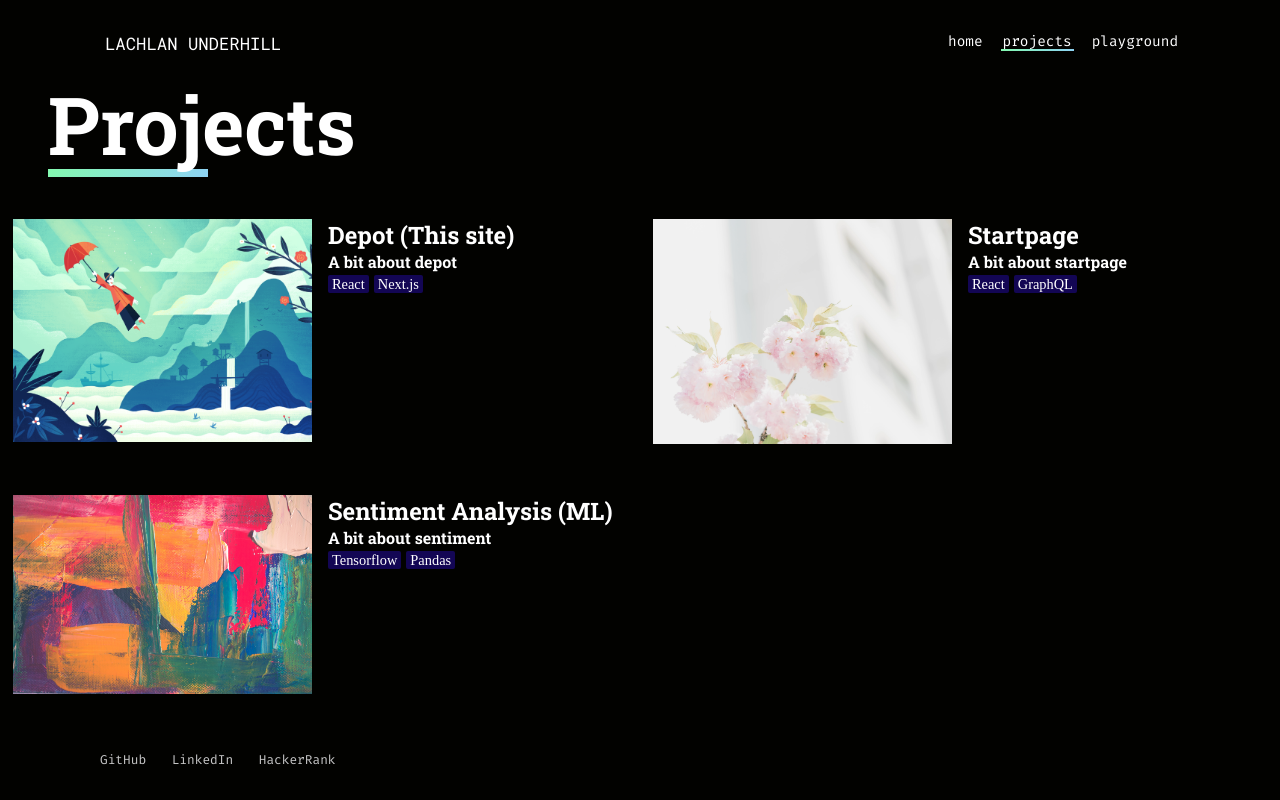
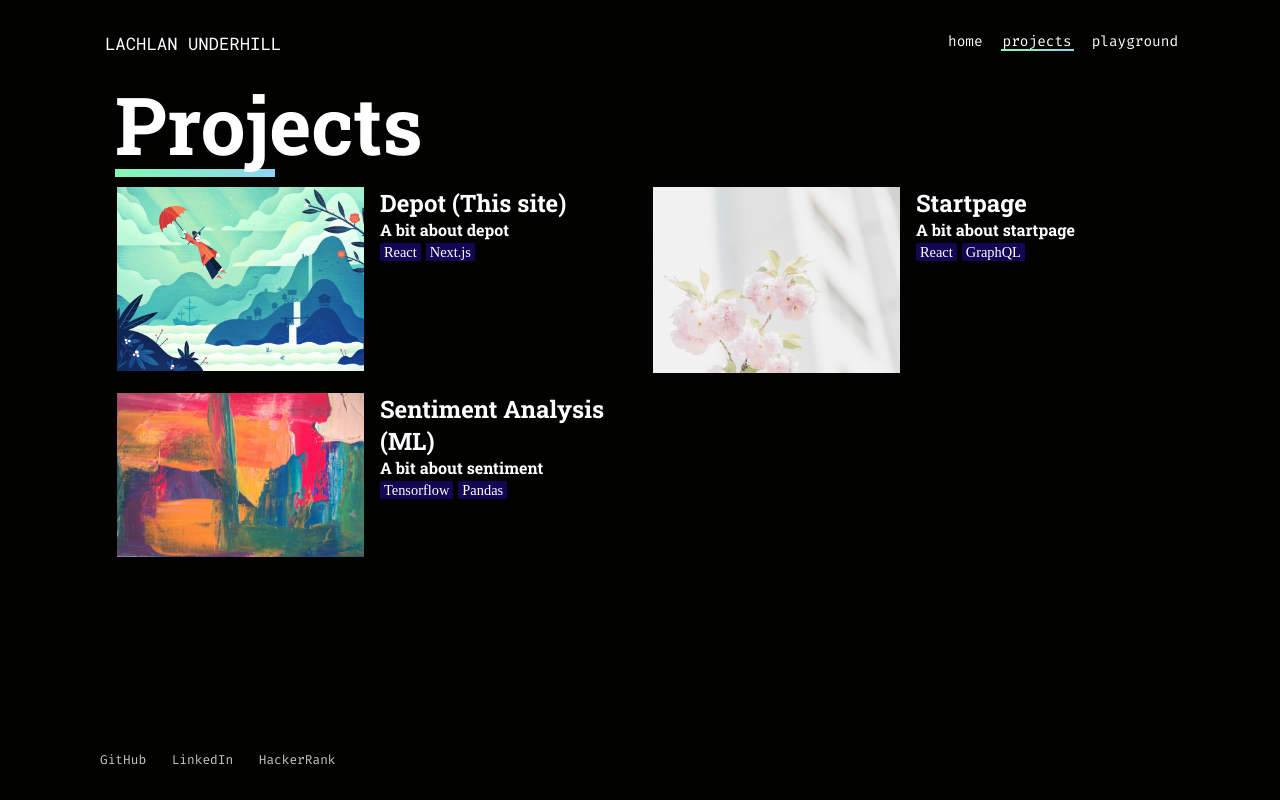
Before and after one commit to bambanah/lachie.xyz, a Next.js app: page /projects in a window 1280 px wide. Built offline with nearby package versions, Linux system fonts and the light colour scheme; a web font is replaced by a local one.

Commit message:
Fixed weird spacing on project list page

```diff
--- a/components/styles/projects.module.scss
+++ b/components/styles/projects.module.scss
@@ -4,13 +4,17 @@
 
   display: flex;
   flex-direction: column;
+  align-items: center;
+}
+
+.heading_div {
+  width: 100%;
+  text-align: left;
 
   h1 {
     font-family: "Roboto Slab", serif;
     font-size: 5em;
-    margin: 0;
-    margin-bottom: 2rem;
-    margin-left: 3rem;
+    margin-left: calc(5% + 15px);
 
     background-image: linear-gradient(120deg, #84fab0 0%, #8fd3f4 100%);
     background-repeat: no-repeat;
@@ -21,16 +25,27 @@
 
 .list {
   font-family: "Roboto Slab", serif;
-  flex: 1 0 25%;
+  flex: 0 0;
+  flex-basis: content;
 
   display: flex;
   height: 100%;
   flex-direction: row;
   flex-wrap: wrap;
   justify-content: left;
-  // white-space: nowrap;
+  padding: 0 5%;
 
   z-index: 10;
+  margin: 0 auto 0 auto;
+}
+
+@media (min-width: 1200px) {
+  .heading_div {
+    width: 1200px;
+  }
+  .list {
+    width: 1200px;
+  }
 }
 
 .card {
--- a/pages/projects/index.jsx
+++ b/pages/projects/index.jsx
@@ -8,7 +8,11 @@ import ProjectCard from "../../components/ProjectCard";
 export default function Projects({ projects }) {
   function ProjectList() {
     const listItems = Object.keys(projects).map((projectId) => (
-      <ProjectCard id={projectId} project={projects[projectId]}></ProjectCard>
+      <ProjectCard
+        id={projectId}
+        project={projects[projectId]}
+        key={projectId}
+      ></ProjectCard>
     ));
 
     return <div className={styles.list}>{listItems}</div>;
@@ -17,7 +21,9 @@ export default function Projects({ projects }) {
   return (
     <Layout title="Projects">
       <div className={styles.container}>
-        <h1>Projects</h1>
+        <div className={styles.heading_div}>
+          <h1>Projects</h1>
+        </div>
         <ProjectList />
       </div>
     </Layout>
```
